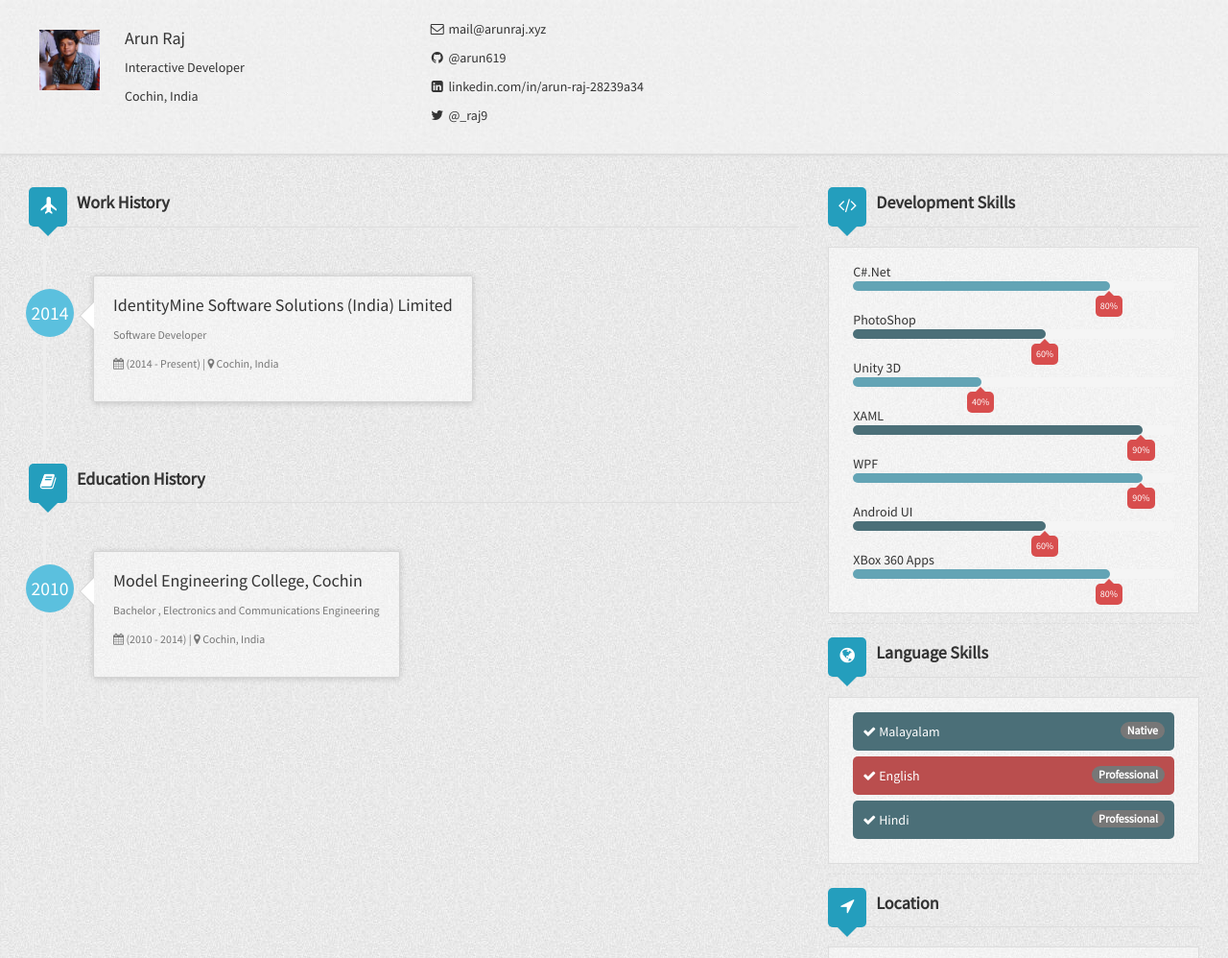
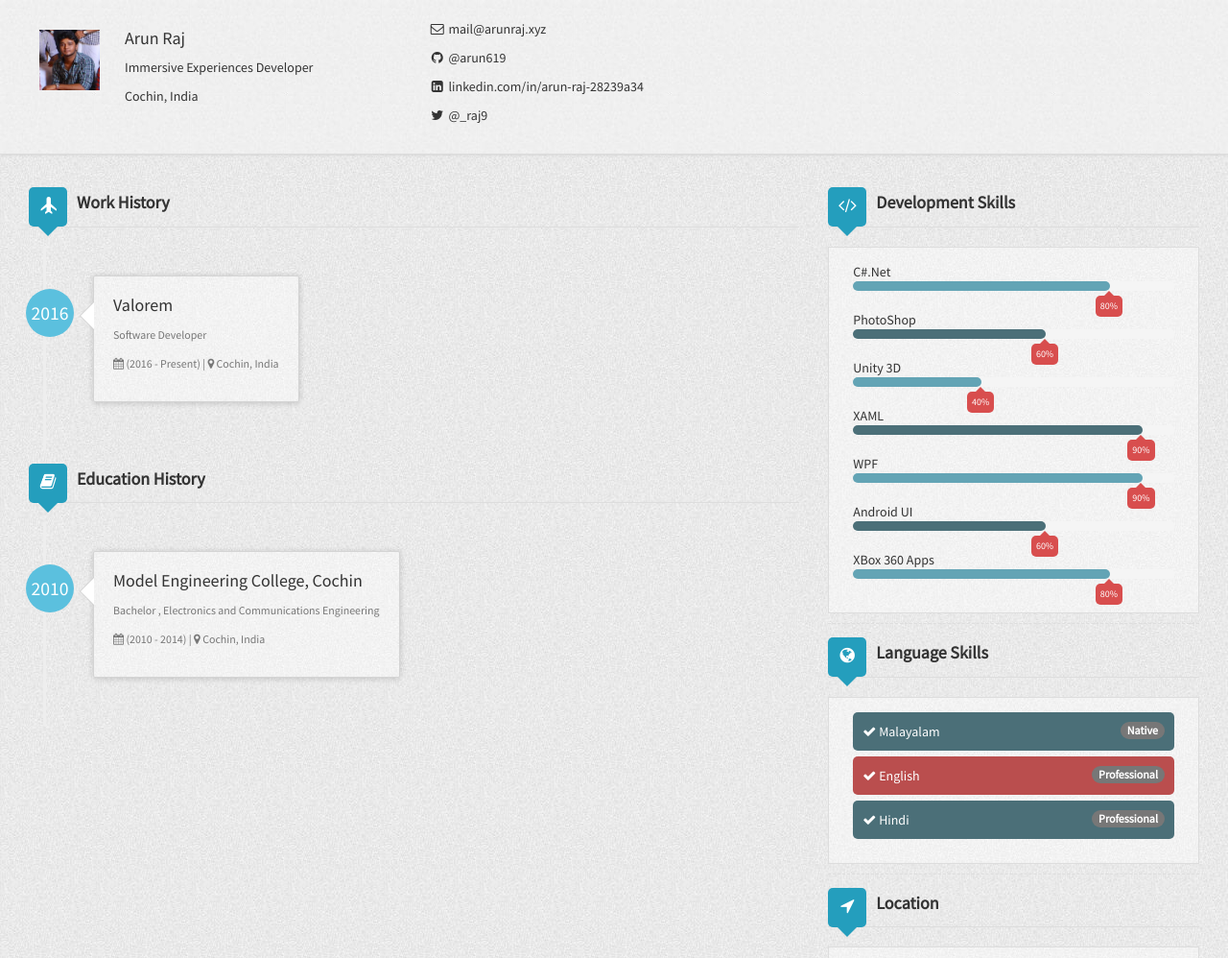
Before and after one commit to tomchoondal/resume, a Jekyll site: the page built from index.html, in a window 1280 px wide, cut to the strip 0-998 px from the top of the page. Shown: the whole strip at 96% size. Built offline with Jekyll 4.4.1, drawn with Linux system fonts in a browser that asks for light colours; nearby versions of some CDN libraries.

Commit message:
Update _config.yml

```diff
--- a/_config.yml
+++ b/_config.yml
@@ -14,7 +14,7 @@
 # Author settings
 author:
   name: Arun Raj
-  title: Interactive Developer
+  title: Immersive Experiences Developer
   address: Cochin, India
   email: mail@arunraj.xyz
   link: http://arunraj.xyz
@@ -31,9 +31,15 @@
       location: Cochin, India
       title: Software Developer
       started: 2014
-      duration: (2014 - Present)
+      duration: (2014 - 2016)
       description:
-
+      - work2:
+      company: Valorem
+      location: Cochin, India
+      title: Software Developer
+      started: 2016
+      duration: (2016 - Present)
+      description:
   educationHistory:
     - education1:
       organization: Model Engineering College, Cochin
```
